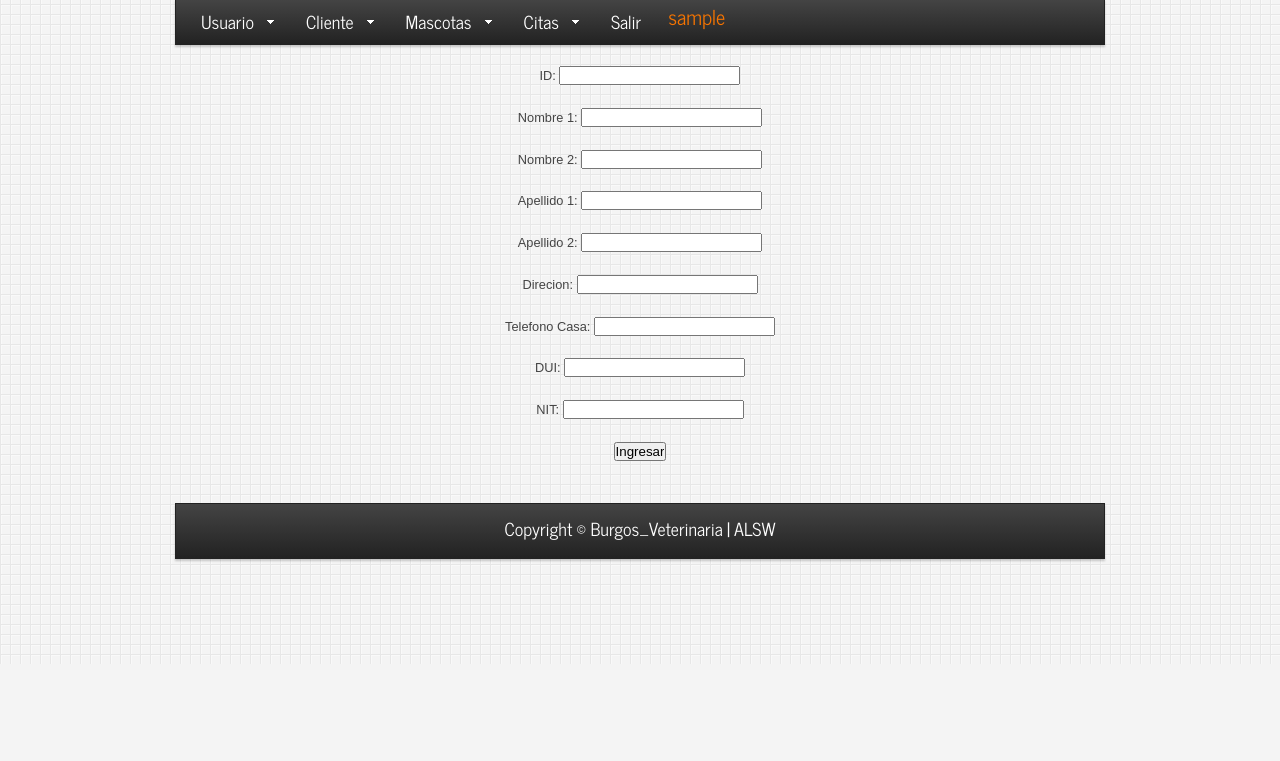
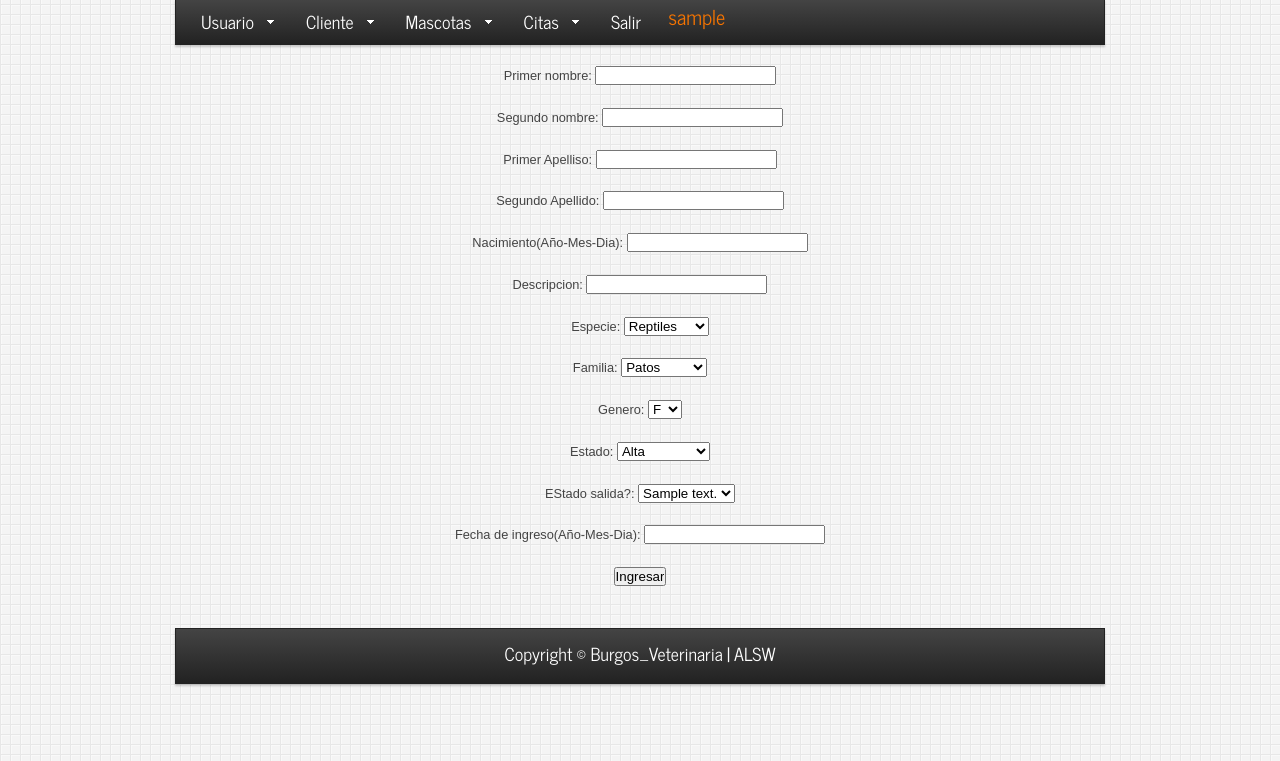
Before and after one commit to chepecarlos/veterinaria, a PHP site: page /AddMascota.php in a window 1280 px wide. Shown: the part 136-897 px from the top of the page. Before the commit the page ends 800 px from the top, so only its background shows below. Run offline with PHP 8.4, Linux system fonts and the light colour scheme; the visitor is signed in with stand-in values (Sample User, id 1); data comes from the database, SQL or seed files in the repository; tables that the repository leaves empty hold one stand-in row (values such as "Sample post").

Commit message:
Casi terminaod formulario

```diff
--- a/AddMascota.php
+++ b/AddMascota.php
@@ -16,15 +16,68 @@ require("SQL.php");
 				<center><p>
 	<form name="formulario" method="POST" onSubmit='return Connprobacion()' action="AddCliente.php">
 
-	<p>ID: <input type="text" name="ID"></p>
-	<p>Nombre 1: <input type="text" name="Nombre1"></p>
-	<p>Nombre 2: <input type="text" name="Nombre2"></p>
-	<p>Apellido 1: <input type="text" name="Apellido1"></p>
-	<p>Apellido 2: <input type="text" name="Apellido2"></p>
-	<p>Direcion: <input type="text" name="Direcion"></p>
-	<p>Telefono Casa: <input type="text" name="TelefonoCasa"></p>
-	<p>DUI: <input type="text" name="DUI"></p>
-	<p>NIT: <input type="text" name="NIT"></p>
+	<p>Primer nombre: <input type="text" name="Nombre1"></p>
+	<p>Segundo nombre: <input type="text" name="Nombre2"></p>
+	<p>Primer Apelliso: <input type="text" name="Apellido1"></p>
+	<p>Segundo Apellido: <input type="text" name="Apellido2"></p>
+	<p>Nacimiento(Año-Mes-Dia): <input type="text" name="Nacimiento"></p>
+	<p>Descripcion: <input type="text" name="Descripcion"></p>
+	<p>Especie:
+	<select name="Especie">
+		<?php
+		$queEmp = "SELECT * FROM `mas_mascotas`";
+		$resEmp = mysql_query($queEmp, $conexion) or die(mysql_error());
+		while ($row = mysql_fetch_row($resEmp)){
+			echo "<option value=".$row[0]." selected>".$row[1]."</option>";
+			}
+		?>
+	</select>
+	</p>
+	<p>Familia:
+	<select name="Familia">
+		<?php
+		$queEmp = "SELECT * FROM `fam_familia`";
+		$resEmp = mysql_query($queEmp, $conexion) or die(mysql_error());
+		while ($row = mysql_fetch_row($resEmp)){
+			echo "<option value=".$row[0]." selected>".$row[1]."</option>";
+			}
+		?>
+	</select>
+	</p>
+	<p>Genero:
+	<select name="Genero">
+		<?php
+		$queEmp = "SELECT * FROM `gen_genero`";
+		$resEmp = mysql_query($queEmp, $conexion) or die(mysql_error());
+		while ($row = mysql_fetch_row($resEmp)){
+			echo "<option value=".$row[0]." selected>".$row[1]."</option>";
+			}
+		?>
+	</select>
+
+	<p>Estado:
+	<select name="Estado">
+		<?php
+		$queEmp = "SELECT * FROM `esm_estado_mascotas`";
+		$resEmp = mysql_query($queEmp, $conexion) or die(mysql_error());
+		while ($row = mysql_fetch_row($resEmp)){
+			echo "<option value=".$row[0]." selected>".$row[1]."</option>";
+			}
+		?>
+	</select>
+	</p>
+	<p>EStado salida?:
+	<select name="EstadoSalida">
+		<?php
+		$queEmp = "SELECT * FROM `tps_tipo_salida`";
+		$resEmp = mysql_query($queEmp, $conexion) or die(mysql_error());
+		while ($row = mysql_fetch_row($resEmp)){
+			echo "<option value=".$row[0]." selected>".$row[1]."</option>";
+			}
+		?>
+	</select>
+	</p>
+	<p>Fecha de ingreso(Año-Mes-Dia): <input type="text" name="FechaIngeso"></p>
 
 	<p><input type="submit" value="Ingresar"></p>
 	</form>
```
